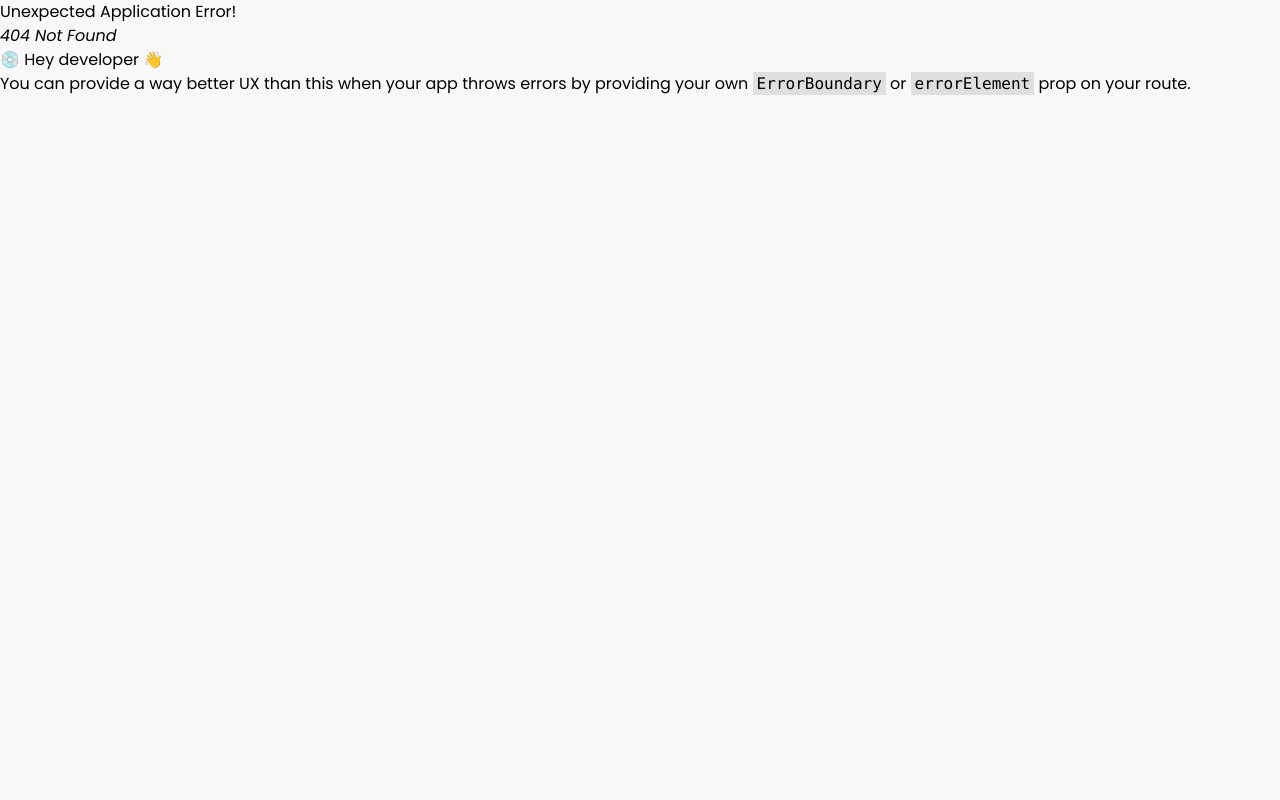
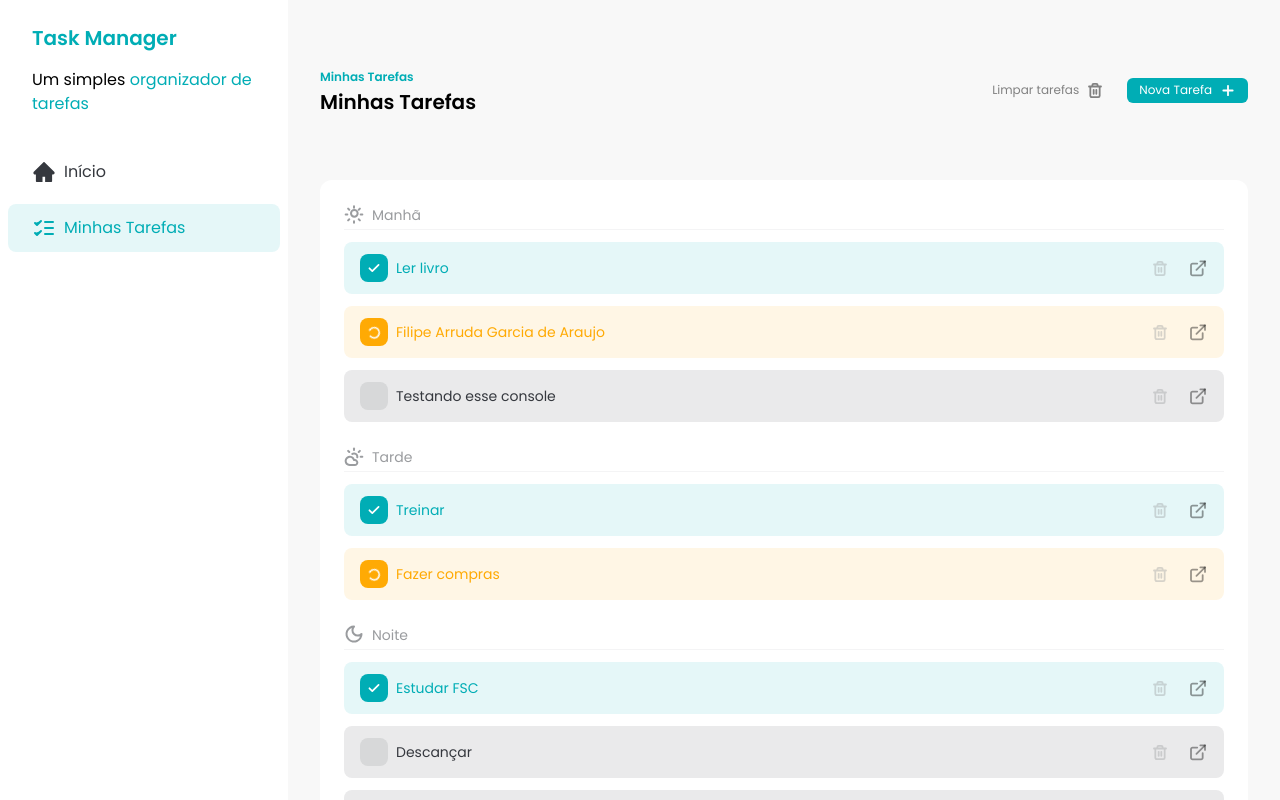
Before and after one commit to kataro123/task-manager, a React (Vite) app: page /tasks in a window 1280 px wide. Before the commit this address had no page. Shown: the top 800 px of the page. Built offline with nearby package versions, Linux system fonts and the light colour scheme; data requests are answered from the project's data file.

Commit message:
feat: add home and tasks page

```diff
--- a/src/components/Sidebar.jsx
+++ b/src/components/Sidebar.jsx
@@ -3,7 +3,7 @@ import SidebarButton from './SidebarButton';
 
 const Sidebar = () => {
   return (
-    <div className="h-screen w-72 bg-white">
+    <div className="h-screen w-72 min-w-72 bg-white">
       <div className="space-y-4 px-8 py-6">
         <h1 className="text-xl font-semibold text-brand-primary">
           Task Manager
@@ -15,11 +15,11 @@ const Sidebar = () => {
       </div>
 
       <div className="flex flex-col gap-2 p-2">
-        <SidebarButton>
+        <SidebarButton href="/">
           <HomeIcon />
           Início
         </SidebarButton>
-        <SidebarButton color="selected">
+        <SidebarButton color="selected" href="/tasks">
           <TasksIcon />
           Minhas Tarefas
         </SidebarButton>
--- a/src/components/SidebarButton.jsx
+++ b/src/components/SidebarButton.jsx
@@ -1,7 +1,7 @@
 import PropTypes from 'prop-types';
 import { tv } from 'tailwind-variants';
 
-const SidebarButton = ({ children, color }) => {
+const SidebarButton = ({ children, color, href }) => {
   const sidebar = tv({
     base: 'flex items-center gap-2 rounded-lg px-6 py-3',
     variants: {
@@ -15,7 +15,7 @@ const SidebarButton = ({ children, color }) => {
     },
   });
   return (
-    <a href="#" className={sidebar({ color })}>
+    <a href={href} className={sidebar({ color })}>
       {children}
     </a>
   );
--- /dev/null
+++ b/src/pages/Home.jsx
@@ -0,0 +1,11 @@
+import Sidebar from '../components/Sidebar';
+
+const HomePage = () => {
+  return (
+    <div className="flex">
+      <Sidebar />
+    </div>
+  );
+};
+
+export default HomePage;
```
Also changed, not shown: src/main.jsx (+7 -2 lines), src/pages/Tasks.jsx (renamed from src/App.jsx, +4 -4 lines).
